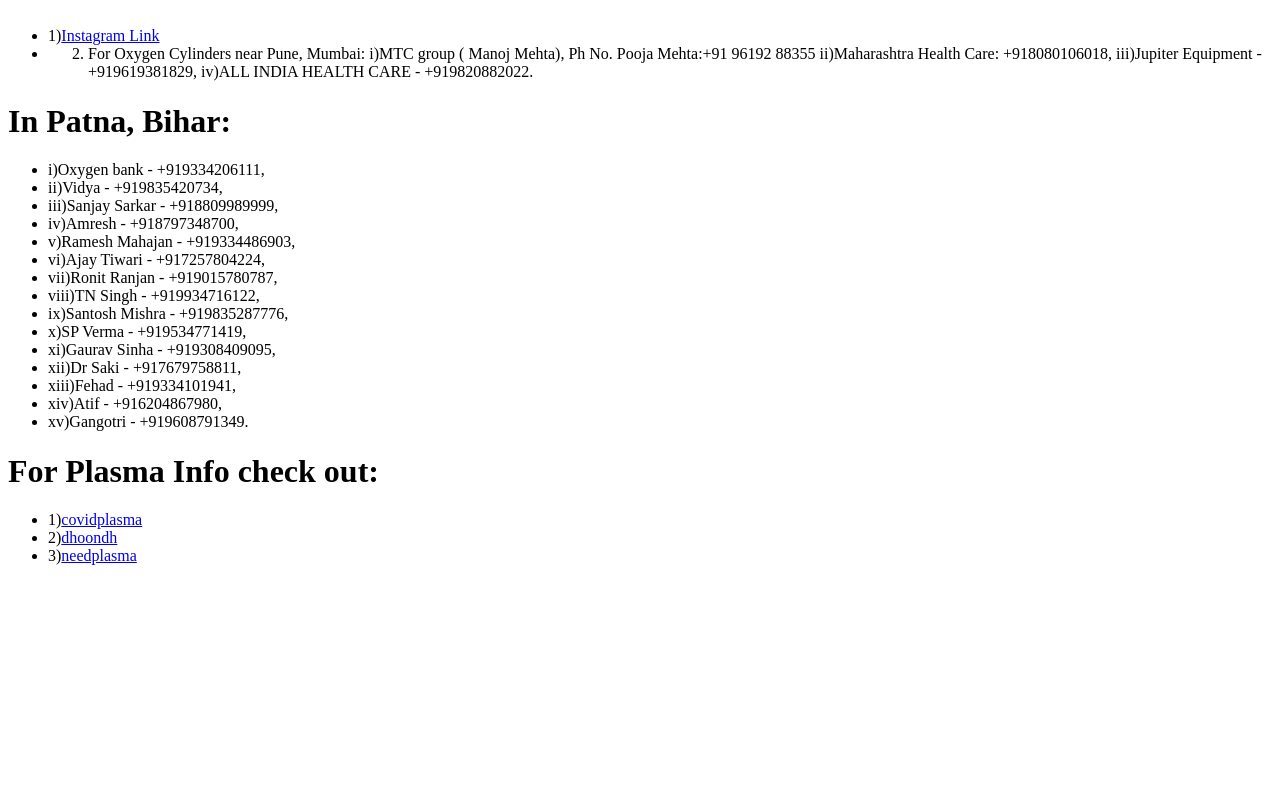
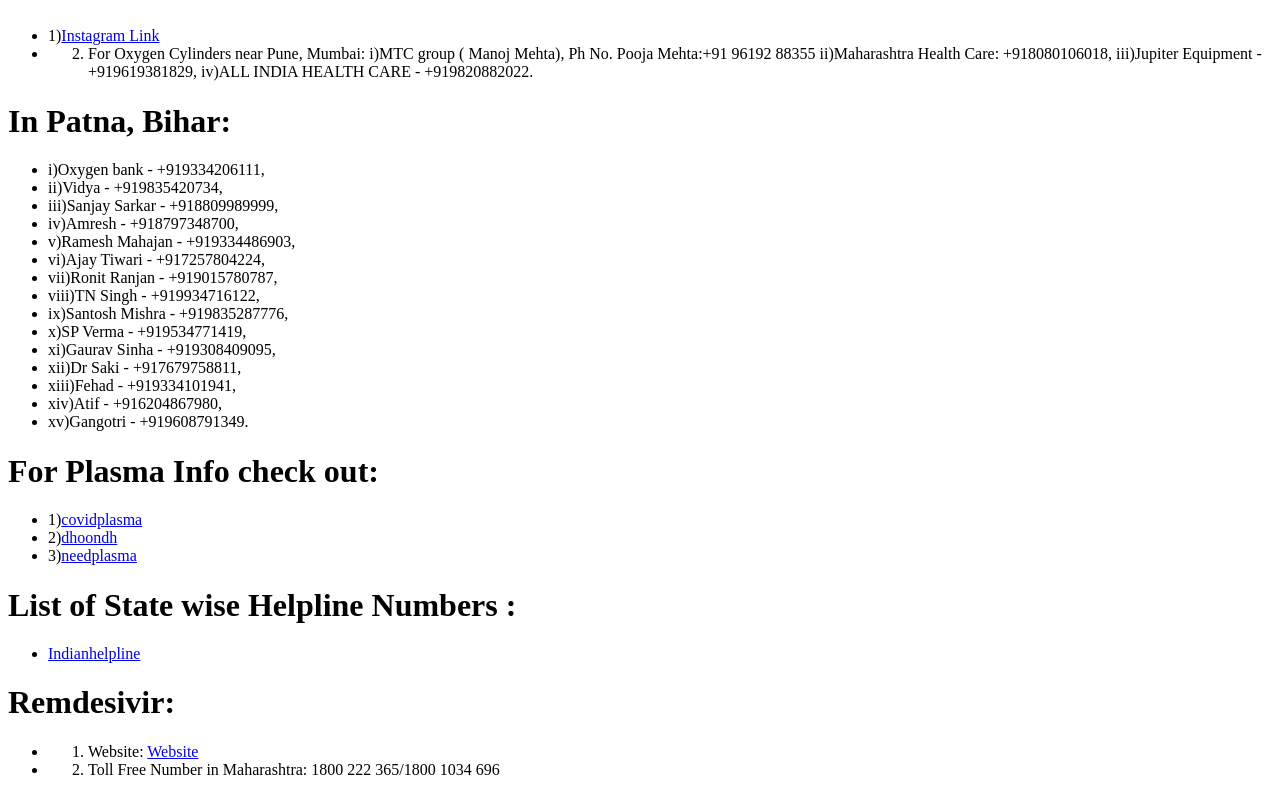
Before and after one commit to ampsteric/India-Against-Covid, a React (Create React App) app: page / in a window 1280 px wide. Shown: the part 660-1455 px from the top of the page. Before the commit the page ends 1241 px from the top, so only its background shows below. Built offline with nearby package versions, Linux system fonts and the light colour scheme.

Commit message:
adding more info related to helpline numbers and remdesivir

```diff
--- a/src/App.js
+++ b/src/App.js
@@ -7,6 +7,8 @@ import Res4 from "./Resources/Res4/Index";
 import Res5 from "./Resources/Res5/Index";
 import Res6 from "./Resources/Res6/Index";
 import Res7 from "./Resources/Res7/Index";
+import Res8 from "./Resources/Res8/Index";
+import Res9 from "./Resources/Res9/Index";
 import ReactMarkdown from "react-markdown";
 
 class App extends Component {
@@ -34,6 +36,8 @@ class App extends Component {
         <Res5 />
         <Res6 />
         <Res7 />
+        <Res8 />
+        <Res9 />
       </div>
     );
   }
--- /dev/null
+++ b/src/Resources/Res8/Index.js
@@ -0,0 +1,28 @@
+import React, { Component } from "react";
+import Appmark from "./res.md";
+import ReactMarkdown from "react-markdown";
+
+class App extends Component {
+  constructor() {
+    super();
+    this.state = { mark: "" };
+  }
+
+  componentWillMount() {
+    // Get the contents from the Markdown file and put them in the React state, so we can reference it in render() below.
+    fetch(Appmark)
+      .then((res) => res.text())
+      .then((text) => this.setState({ mark: text }));
+  }
+
+  render() {
+    const { mark } = this.state;
+    return (
+      <div>
+        <ReactMarkdown children={mark} />
+      </div>
+    );
+  }
+}
+
+export default App;
--- /dev/null
+++ b/src/Resources/Res8/res.md
@@ -0,0 +1,2 @@
+# List of State wise Helpline Numbers :
+- [Indianhelpline](Indianhelpline.com)
--- /dev/null
+++ b/src/Resources/Res9/Index.js
@@ -0,0 +1,28 @@
+import React, { Component } from "react";
+import Appmark from "./res.md";
+import ReactMarkdown from "react-markdown";
+
+class App extends Component {
+  constructor() {
+    super();
+    this.state = { mark: "" };
+  }
+
+  componentWillMount() {
+    // Get the contents from the Markdown file and put them in the React state, so we can reference it in render() below.
+    fetch(Appmark)
+      .then((res) => res.text())
+      .then((text) => this.setState({ mark: text }));
+  }
+
+  render() {
+    const { mark } = this.state;
+    return (
+      <div>
+        <ReactMarkdown children={mark} />
+      </div>
+    );
+  }
+}
+
+export default App;
--- /dev/null
+++ b/src/Resources/Res9/res.md
@@ -0,0 +1,3 @@
+# Remdesivir:
+- 1) Website: [Website](https://www.readytofightcovid.in/)
+-	2) Toll Free Number in Maharashtra: 1800 222 365/1800 1034 696
```
